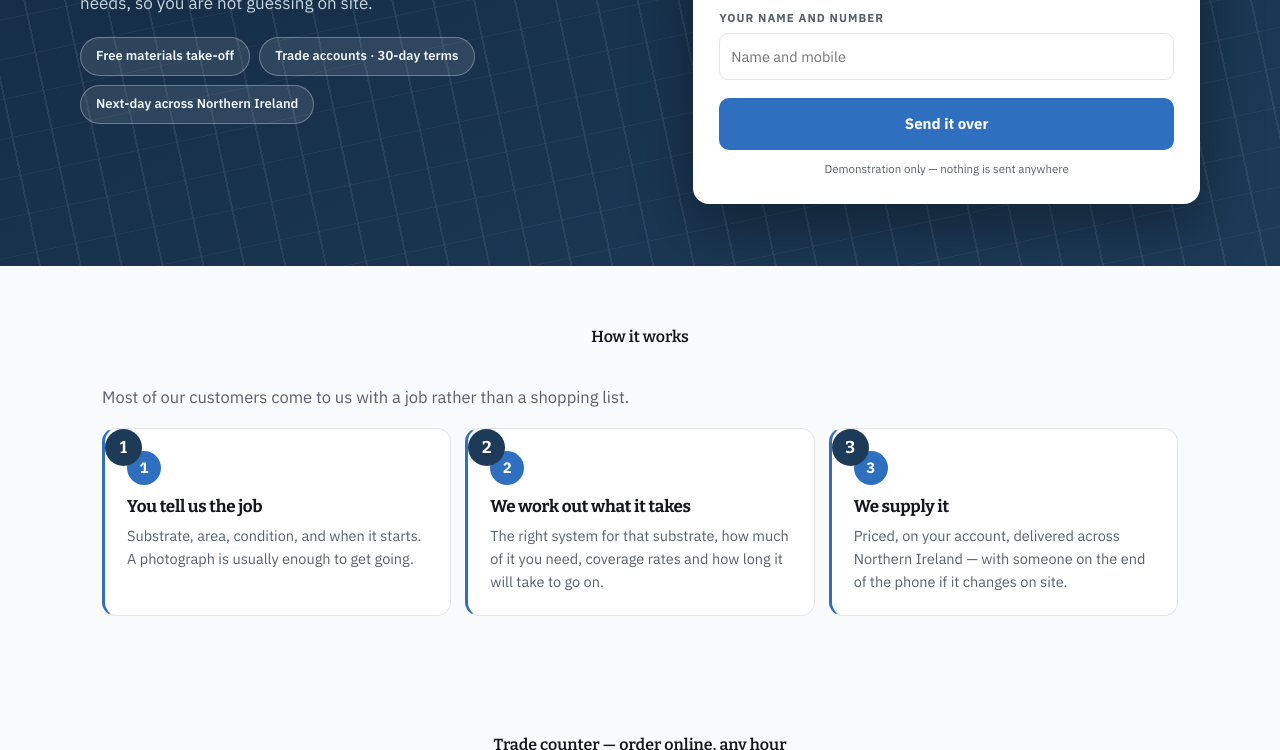
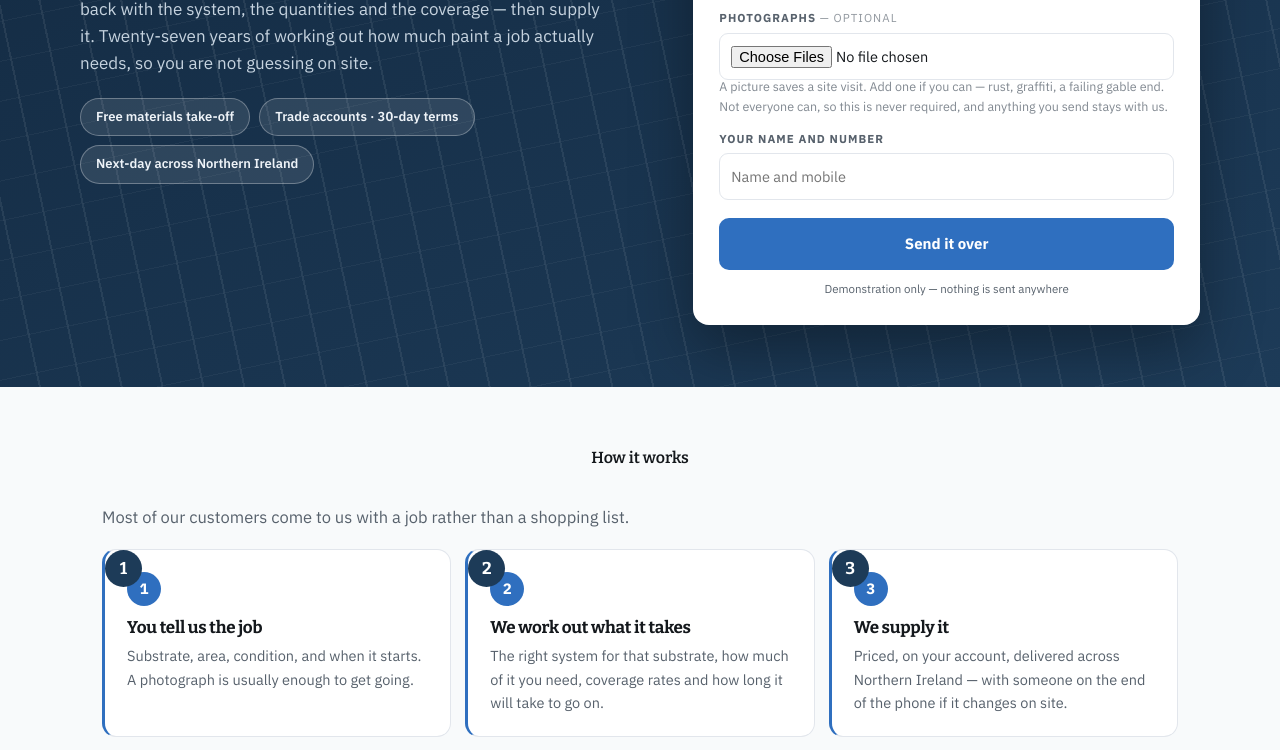
Before and after one commit to andrei170/ppcoatings-demo, a plain HTML site: page index.html in a window 1280 px wide. Shown: the part 537-1287 px from the top of the page. Drawn offline with nearby package versions, Linux system fonts and the light colour scheme.

Commit message:
Training schedule, 50% deposit, optional photo field

```diff
--- a/index.html
+++ b/index.html
@@ -307,6 +307,11 @@ h1,h2,h3,.sh{font-family:Bitter,Georgia,"Times New Roman",serif}
         <option>Within a month</option>
         <option>Pricing a tender</option>
       </select>
+      <label for="dphoto">Photographs <span style="font-weight:400;opacity:.65">&mdash; optional</span></label>
+      <input id="dphoto" type="file" accept="image/*" multiple>
+      <div class="qs" style="margin:-4px 0 14px;font-size:12.5px;opacity:.75">A picture saves a site visit. Add one
+      if you can &mdash; rust, graffiti, a failing gable end. Not everyone can, so this is never required, and
+      anything you send stays with us.</div>
       <label for="d4">Your name and number</label>
       <input id="d4" placeholder="Name and mobile">
       <button class="go" type="button">Send it over</button>
```
